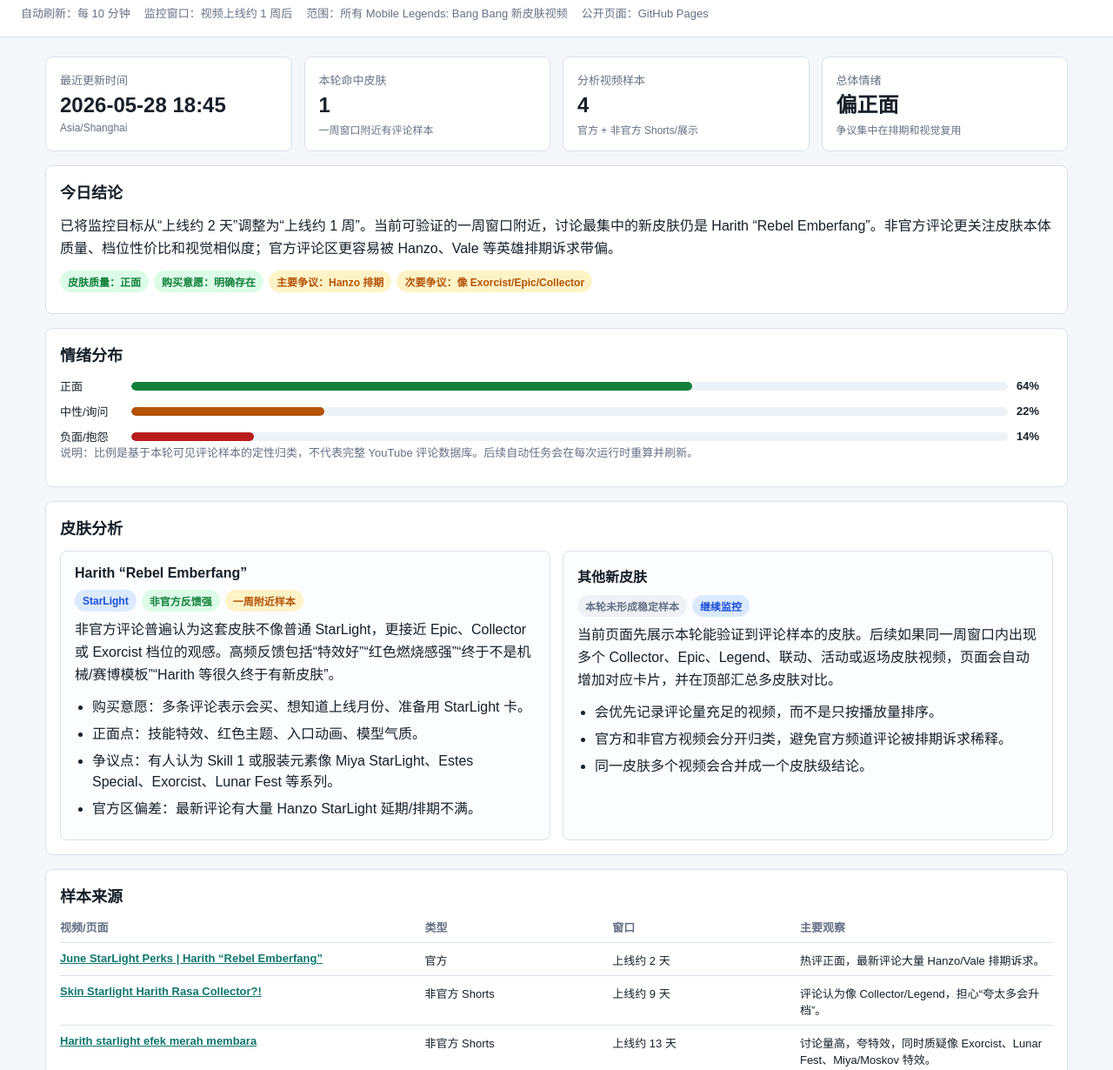
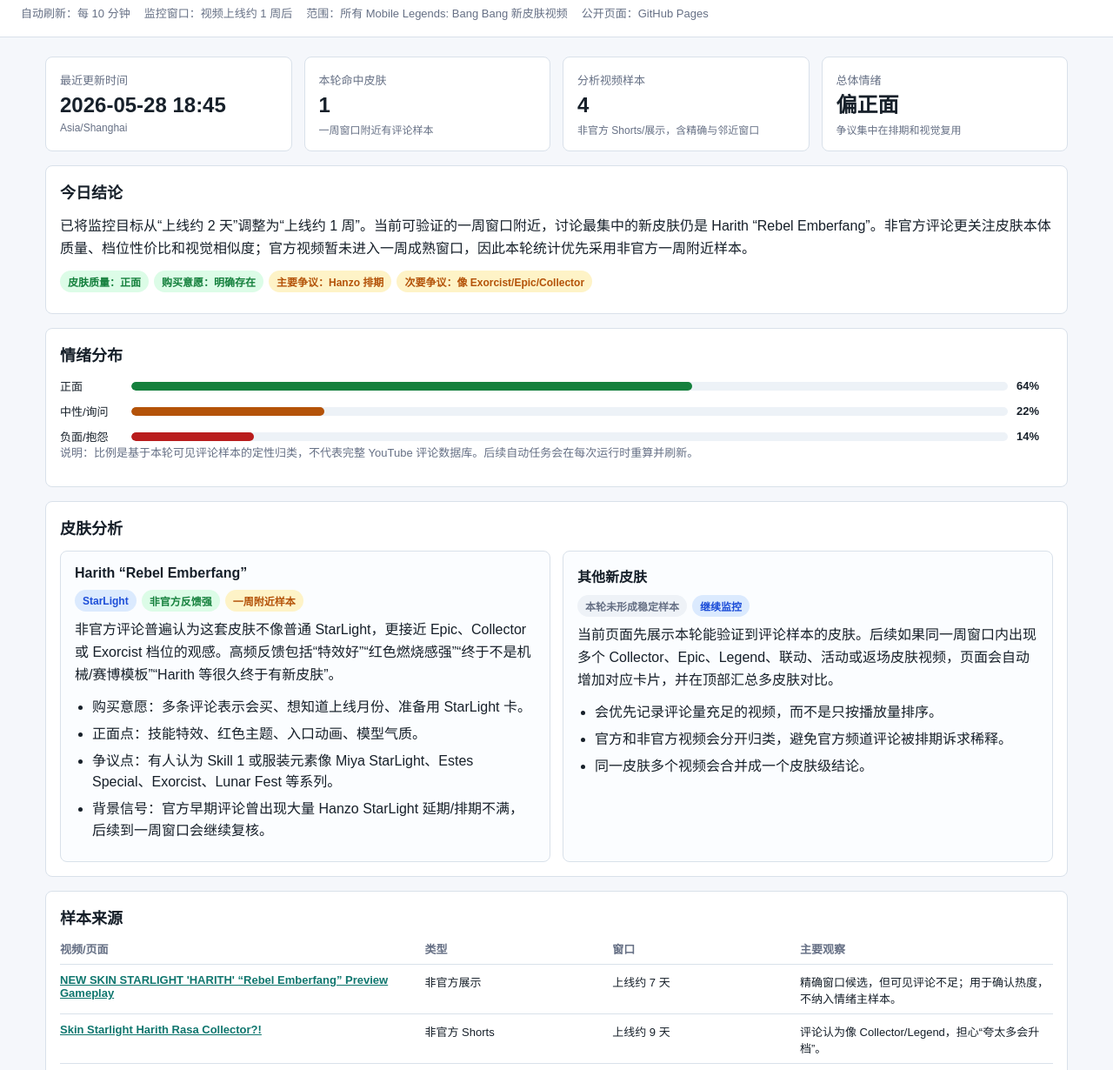
Before and after one commit to mt-alanzhou/mlbbnewskin-dashboard, a plain HTML site: page mlbbnewskin-dashboard.html in a window 1280 px wide. Shown: the part 49-1279 px from the top of the page at 87% size. Drawn offline with Linux system fonts and the light colour scheme.

Commit message:
Clarify weekly skin sample window

```diff
--- a/mlbbnewskin-dashboard.html
+++ b/mlbbnewskin-dashboard.html
@@ -296,7 +296,7 @@
       <div class="card">
         <div class="label">分析视频样本</div>
         <div class="value">4</div>
-        <div class="subvalue">官方 + 非官方 Shorts/展示</div>
+        <div class="subvalue">非官方 Shorts/展示，含精确与邻近窗口</div>
       </div>
       <div class="card">
         <div class="label">总体情绪</div>
@@ -308,7 +308,7 @@
     <section class="panel">
       <h2>今日结论</h2>
       <p>
-        已将监控目标从“上线约 2 天”调整为“上线约 1 周”。当前可验证的一周窗口附近，讨论最集中的新皮肤仍是 Harith “Rebel Emberfang”。非官方评论更关注皮肤本体质量、档位性价比和视觉相似度；官方评论区更容易被 Hanzo、Vale 等英雄排期诉求带偏。
+        已将监控目标从“上线约 2 天”调整为“上线约 1 周”。当前可验证的一周窗口附近，讨论最集中的新皮肤仍是 Harith “Rebel Emberfang”。非官方评论更关注皮肤本体质量、档位性价比和视觉相似度；官方视频暂未进入一周成熟窗口，因此本轮统计优先采用非官方一周附近样本。
       </p>
       <div class="tags">
         <span class="tag good">皮肤质量：正面</span>
@@ -359,7 +359,7 @@
             <li>购买意愿：多条评论表示会买、想知道上线月份、准备用 StarLight 卡。</li>
             <li>正面点：技能特效、红色主题、入口动画、模型气质。</li>
             <li>争议点：有人认为 Skill 1 或服装元素像 Miya StarLight、Estes Special、Exorcist、Lunar Fest 等系列。</li>
-            <li>官方区偏差：最新评论有大量 Hanzo StarLight 延期/排期不满。</li>
+            <li>背景信号：官方早期评论曾出现大量 Hanzo StarLight 延期/排期不满，后续到一周窗口会继续复核。</li>
           </ul>
         </article>
 
@@ -391,10 +391,10 @@
           <div>主要观察</div>
         </div>
         <div class="row">
-          <div><a href="https://www.youtube.com/watch?v=bUDGw882-fc">June StarLight Perks | Harith “Rebel Emberfang”</a></div>
-          <div>官方</div>
-          <div>上线约 2 天</div>
-          <div>热评正面，最新评论大量 Hanzo/Vale 排期诉求。</div>
+          <div><a href="https://www.youtube.com/watch?v=xDDdkaeB9xo">NEW SKIN STARLIGHT 'HARITH' “Rebel Emberfang” Preview Gameplay</a></div>
+          <div>非官方展示</div>
+          <div>上线约 7 天</div>
+          <div>精确窗口候选，但可见评论不足；用于确认热度，不纳入情绪主样本。</div>
         </div>
         <div class="row">
           <div><a href="https://www.youtube.com/shorts/1RCY1-7Eyp8">Skin Starlight Harith Rasa Collector?!</a></div>
```
